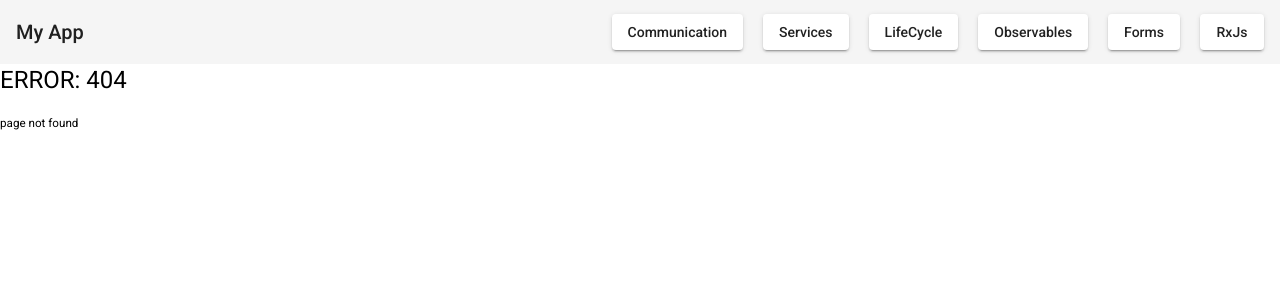
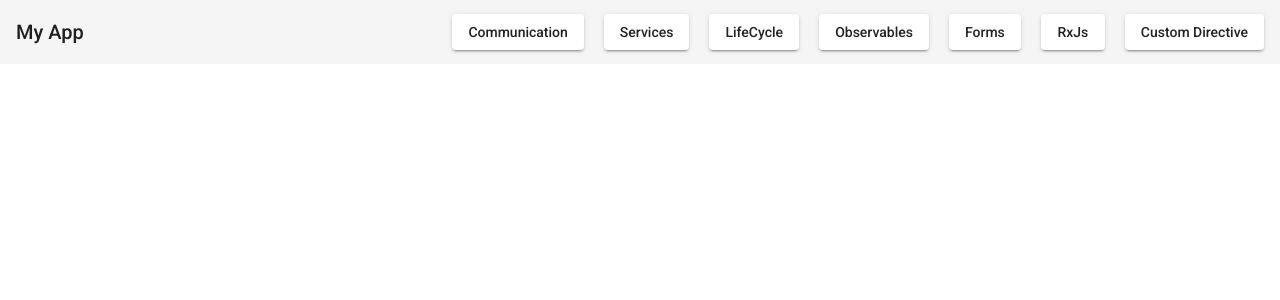
Before and after one commit to dalmasiof/AngularProject, an Angular app: page /CustomDirectives in a window 1280 px wide. Before the commit this address had no page. Shown: the top 300 px of the page. Built offline with nearby package versions, Linux system fonts and the light colour scheme.

Commit message:
create custom directive

```diff
--- /dev/null
+++ b/src/app/Directive/cutom-direcive/cutom-direcive.component.html
@@ -0,0 +1,3 @@
+<div>
+    <h1 appDirectiveColor>Teste Directive</h1>
+</div>
--- /dev/null
+++ b/src/app/Directive/cutom-direcive/cutom-direcive.component.ts
@@ -0,0 +1,15 @@
+import { Component, OnInit } from '@angular/core';
+
+@Component({
+  selector: 'app-cutom-direcive',
+  templateUrl: './cutom-direcive.component.html',
+  styleUrls: ['./cutom-direcive.component.css']
+})
+export class CutomDireciveComponent implements OnInit {
+
+  constructor() { }
+
+  ngOnInit(): void {
+  }
+
+}
--- /dev/null
+++ b/src/app/Directive/directive-color.directive.ts
@@ -0,0 +1,14 @@
+import { Directive, ElementRef } from '@angular/core';
+
+@Directive({
+  selector: '[appDirectiveColor]'
+})
+export class DirectiveColorDirective {
+
+  constructor(private el: ElementRef) {
+    el.nativeElement.style.color = "red";
+    el.nativeElement.style.fontWeight = "bolder";
+    el.nativeElement.style.border = "2px double black";
+  }
+
+}
--- /dev/null
+++ b/src/app/Directive/directives-colors/routerCustomDirectives.ts
@@ -0,0 +1,13 @@
+import { NgModule } from "@angular/core";
+import { RouterModule, Routes } from "@angular/router";
+import { CutomDireciveComponent } from "../cutom-direcive/cutom-direcive.component";
+
+const routes: Routes = [
+    {path:"DirectiveColor",component:CutomDireciveComponent}
+  ];
+
+  @NgModule({
+    imports: [RouterModule.forChild(routes)],
+    exports: [RouterModule]
+  })
+  export class routerCustomDirectives { }
--- a/src/app/Forms/forms-Module/form-validation/form-validation.component.html
+++ b/src/app/Forms/forms-Module/form-validation/form-validation.component.html
@@ -19,7 +19,7 @@
                     </mat-error>
 
                     <mat-error *ngIf="clientForm.controls.firstName.hasError('minlength')">
-                        At least 5 my friend...
+                        At least 5 my  ...
                     </mat-error>
 
 
--- a/src/app/app-routing.module.ts
+++ b/src/app/app-routing.module.ts
@@ -19,6 +19,10 @@ const routes: Routes = [
   {
     path: 'Services',
     loadChildren: () => import('./ServicesComps/module-services/module-services.module').then(m => m.ModuleServicesModule)//Lazy loading
+  },
+  {
+    path: 'CustomDirectives',
+    loadChildren: () => import('./Directive/directives-colors/directives-colors.module').then(m => m.DirectivesColorsModule)//Lazy loading
   },
   {
     path: 'Forms',
--- a/src/app/app.component.html
+++ b/src/app/app.component.html
@@ -75,6 +75,8 @@
 
     </mat-menu>
     <a mat-raised-button routerLink="rxjs" routerLinkActive="mat-accent">RxJs</a>
+    <a mat-raised-button routerLink="CustomDirectives/DirectiveColor" routerLinkActive="mat-accent">Custom Directive</a>
+
 
   </div>
 </mat-toolbar>
--- a/src/app/app.module.ts
+++ b/src/app/app.module.ts
@@ -84,7 +84,6 @@ import { MatMenuModule} from '@angular/material/menu';
     UnsubscribeComponent,
     NotFoundComponent,
 
-
   ],
   imports: [
     MatMenuModule,
```
Also changed, not shown: src/app/Directive/directives-colors/directives-colors.module.ts (added, +19 -0 lines), src/app/Directive/cutom-direcive/cutom-direcive.component.css (added), 2 other files (tests, documents, lock files or other folders).
